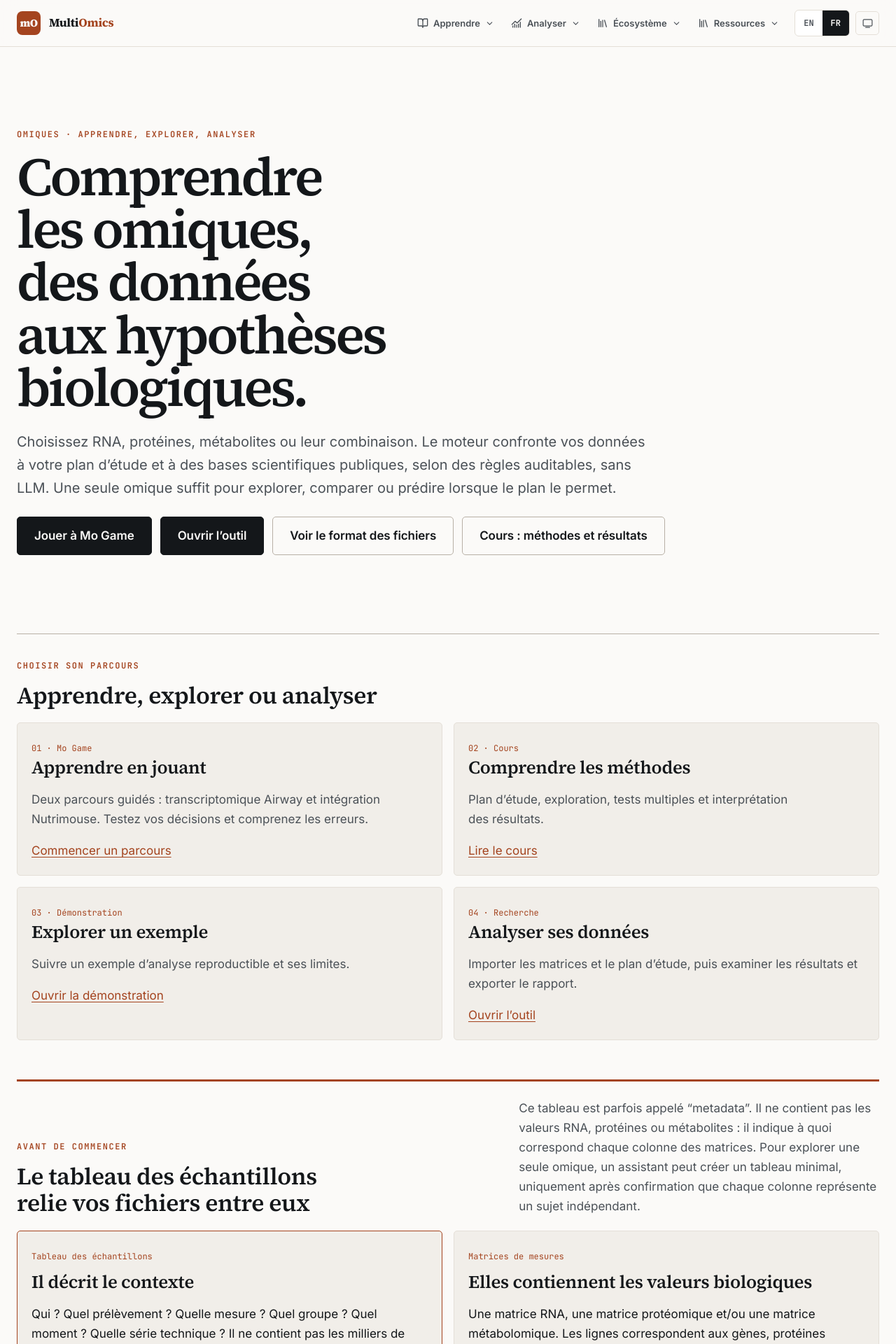
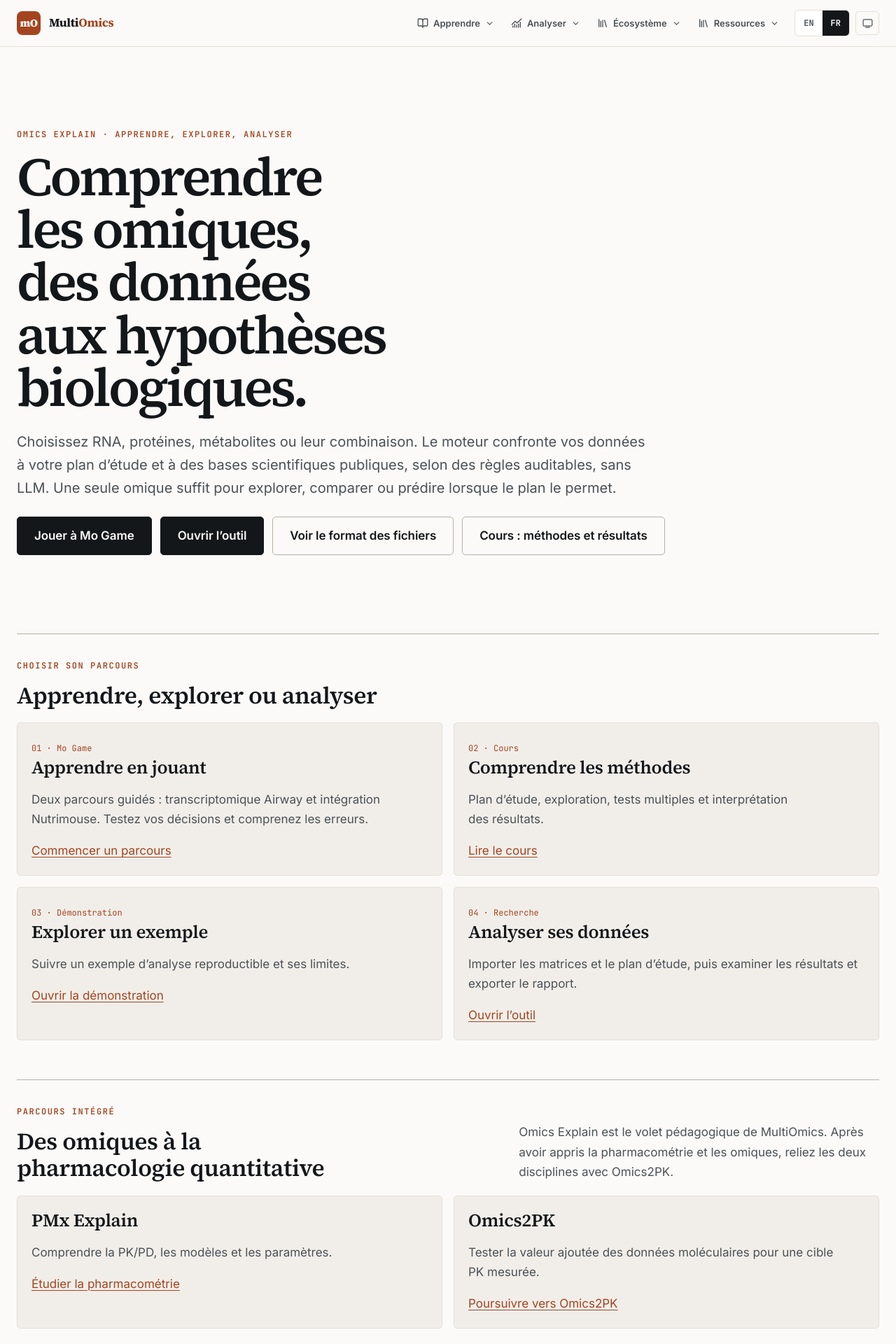
Before and after one commit to rberrah/MultiOmics, a SvelteKit app: page /multiomics in a window 1280 px wide. Shown: the top 1920 px of the page at 70% size. Built offline with nearby package versions, Linux system fonts and the light colour scheme.

Commit message:
feat: position Omics Explain in the integrated learning pathway

```diff
--- a/src/routes/multiomics/+page.svelte
+++ b/src/routes/multiomics/+page.svelte
@@ -55,7 +55,7 @@
 </svelte:head>
 
 <section class="hero">
-  <p class="eyebrow">{t('Omiques · apprendre, explorer, analyser', 'Omics · learn, explore, analyze')}</p>
+  <p class="eyebrow">{t('Omics Explain · apprendre, explorer, analyser', 'Omics Explain · learn, explore, analyze')}</p>
   <h1>{t('Comprendre les omiques, des données aux hypothèses biologiques.', 'Understand omics, from data to biological hypotheses.')}</h1>
   <p class="lede">{t(
     'Choisissez RNA, protéines, métabolites ou leur combinaison. Le moteur confronte vos données à votre plan d’étude et à des bases scientifiques publiques, selon des règles auditables, sans LLM. Une seule omique suffit pour explorer, comparer ou prédire lorsque le plan le permet.',
@@ -89,6 +89,10 @@
     <article><span>03 · {t('Démonstration','Demo')}</span><h3>{t('Explorer un exemple','Explore an example')}</h3><p>{t('Suivre un exemple d’analyse reproductible et ses limites.','Follow a reproducible analysis example and its limitations.')}</p><a href={resolve('multiomics/demo/')}>{t('Ouvrir la démonstration','Open the demo')}</a></article>
     <article><span>04 · {t('Recherche','Research')}</span><h3>{t('Analyser ses données','Analyze your data')}</h3><p>{t('Importer les matrices et le plan d’étude, puis examiner les résultats et exporter le rapport.','Import matrices and study design, inspect results and export the report.')}</p><a href={resolve('multiomics/tool/')}>{t('Ouvrir l’outil','Open the tool')}</a></article>
   </div>
+</section>
+<section class="panel" aria-labelledby="bridge-title">
+  <div class="section-head"><div><p class="eyebrow">{t('Parcours intégré','Integrated learning pathway')}</p><h2 id="bridge-title">{t('Des omiques à la pharmacologie quantitative','From omics to quantitative pharmacology')}</h2></div><p>{t('Omics Explain est le volet pédagogique de MultiOmics. Après avoir appris la pharmacométrie et les omiques, reliez les deux disciplines avec Omics2PK.','Omics Explain is the educational side of MultiOmics. After learning pharmacometrics and omics, connect the disciplines with Omics2PK.')}</p></div>
+  <div class="branch-grid"><article><h3>PMx Explain</h3><p>{t('Comprendre la PK/PD, les modèles et les paramètres.','Understand PK/PD, models and parameters.')}</p><a href={'https://rberrah.github.io/pharmacometrie/?lang='+$language} data-sveltekit-reload>{t('Étudier la pharmacométrie','Learn pharmacometrics')}</a></article><article><h3>Omics2PK</h3><p>{t('Tester la valeur ajoutée des données moléculaires pour une cible PK mesurée.','Test the added value of molecular data for a measured PK endpoint.')}</p><a href={'https://rberrah.github.io/Omics2PK/?lang='+$language} data-sveltekit-reload>{t('Poursuivre vers Omics2PK','Continue to Omics2PK')}</a></article></div>
 </section>
 <section class="panel sample-sheet-intro">
   <div class="section-head">
```
